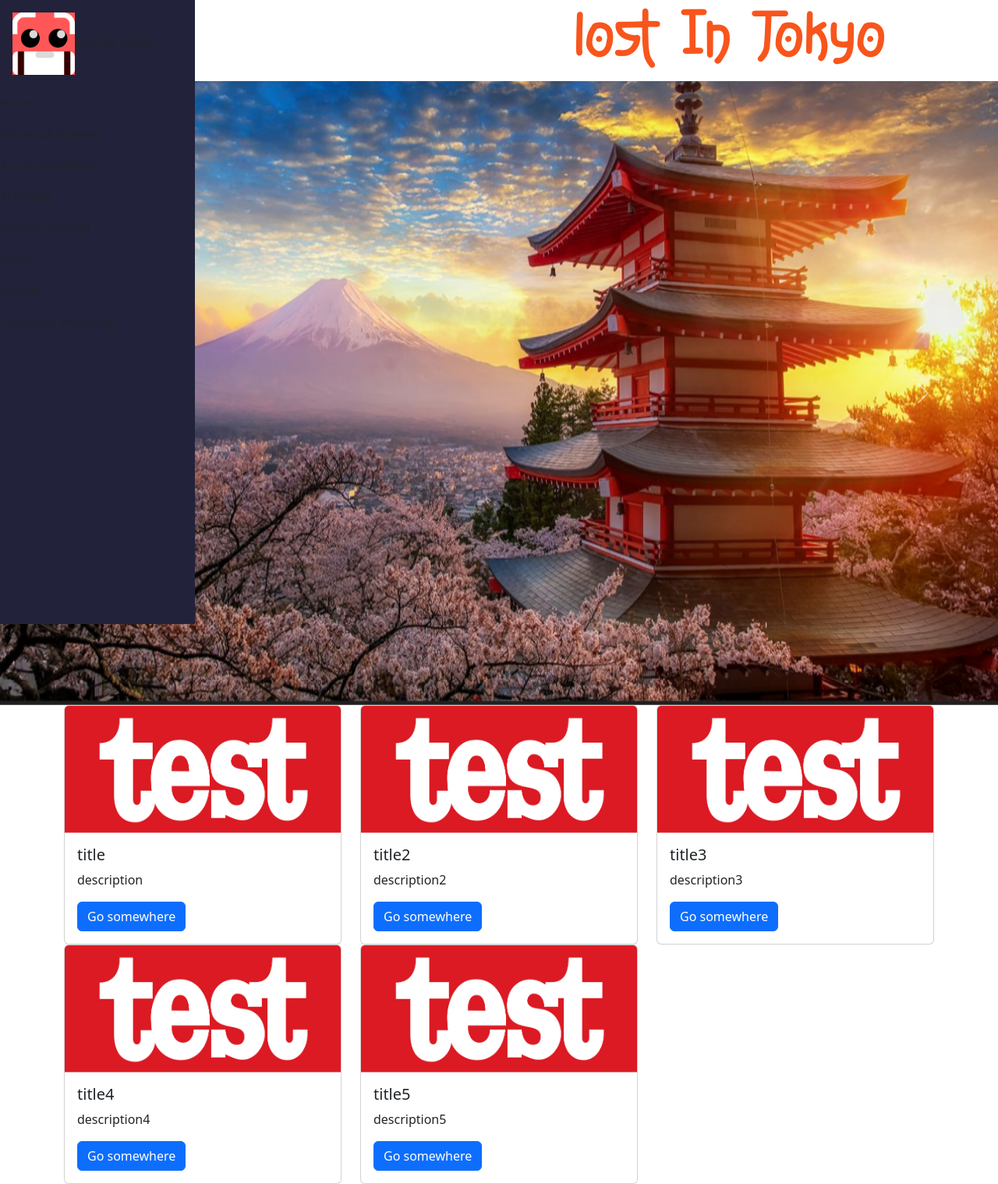
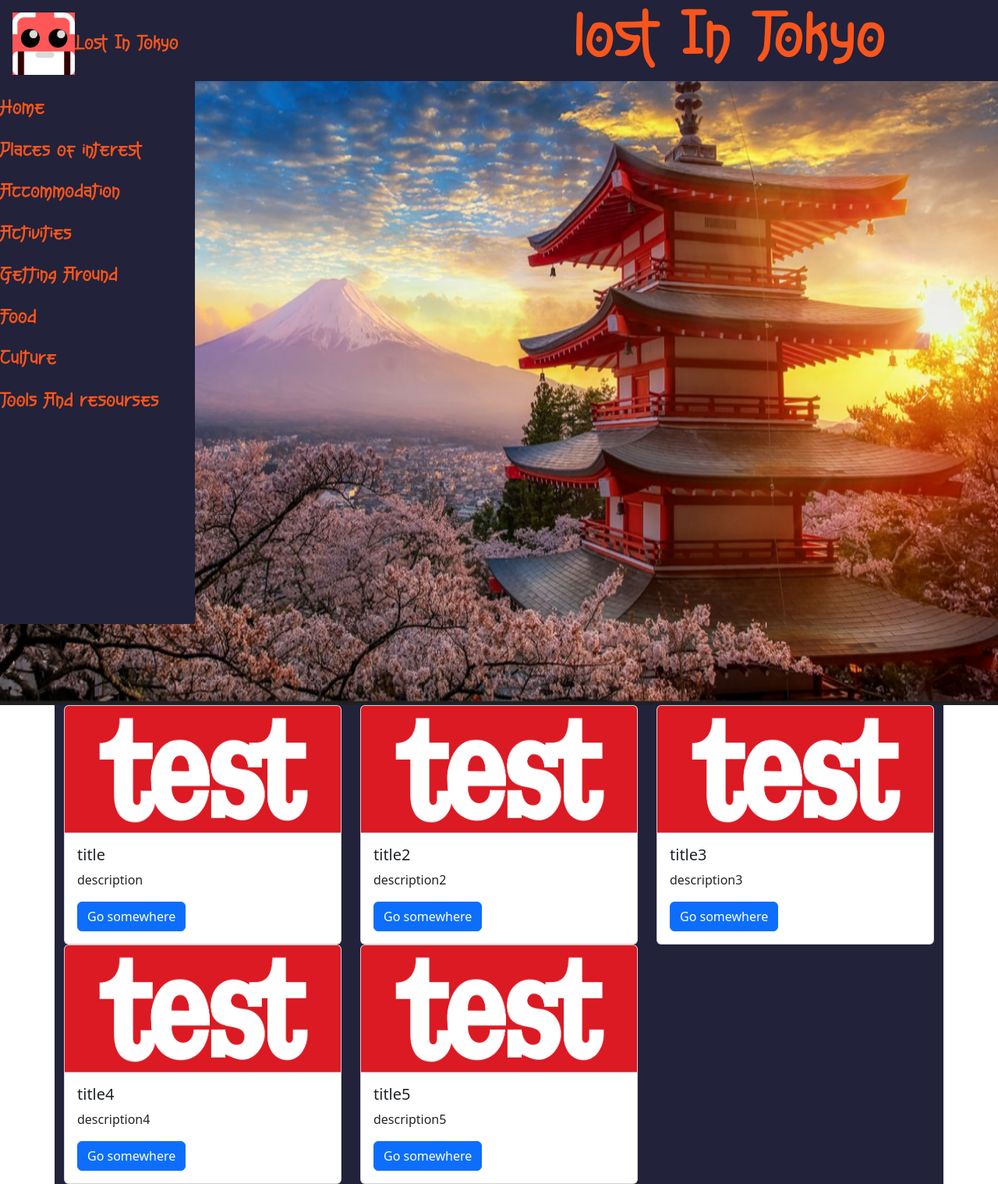
Before and after one commit to TempeHS/2026CT_Web_Isaac.j, a Flask app: page / in a window 1280 px wide. Shown: the whole page at 78% size. Run offline with Flask 3, Linux system fonts and the light colour scheme.

Commit message:
add a lot of things

```diff
--- a/templates/acc.html
+++ b/templates/acc.html
@@ -17,7 +17,7 @@
     color: #ea9e68;
   }
 </style>
-<div class="container">
+<div class="container" style="background-color: #22223b">
   <div class="row">
     <h1>ㅤㅤㅤㅤㅤAccommodation</h1>
   </div>
--- a/templates/act.html
+++ b/templates/act.html
@@ -17,7 +17,7 @@
     color: #ea9e68;
   }
 </style>
-<div class="container">
+<div class="container" style="background-color: #22223b">
   <div class="row">
     <h1>ㅤㅤㅤㅤㅤActivities</h1>
   </div>
--- a/templates/cltr.html
+++ b/templates/cltr.html
@@ -17,7 +17,7 @@
     color: #ea9e68;
   }
 </style>
-<div class="container">
+<div class="container" style="background-color: #22223b">
   <div class="row">
     <h1>ㅤㅤㅤㅤㅤCulture</h1>
   </div>
--- a/templates/contact.html
+++ b/templates/contact.html
@@ -1,5 +1,5 @@
 {% extends 'layout.html' %} {% block content %}
-<div class="container">
+<div class="container" style="background-color: #22223b">
   <div class="row"></div>
 </div>
 <div class="container">
--- a/templates/food.html
+++ b/templates/food.html
@@ -17,7 +17,7 @@
     color: #ea9e68;
   }
 </style>
-<div class="container">
+<div class="container" style="background-color: #22223b">
   <div class="row">
     <h1>ㅤㅤㅤㅤㅤㅤㅤFood</h1>
   </div>
--- a/templates/gar.html
+++ b/templates/gar.html
@@ -17,7 +17,7 @@
     color: #ea9e68;
   }
 </style>
-<div class="container">
+<div class="container" style="background-color: #22223b">
   <div class="row">
     <h1>ㅤㅤㅤㅤㅤGetting Around</h1>
   </div>
--- a/templates/index.html
+++ b/templates/index.html
@@ -1,7 +1,7 @@
 {% extends 'layout.html' %} {% block content %} {%
 include"partials/slider.html"%}
-<div class="container">
-  <div class="row">
+<div class="container" style="background-color: #22223b">
+  <div class="row" style="background-color: #22223b">
     {% for card in cards %}
     <div class="col-sm-12 col-md-6 col-lg-4">
       <div class="card">
--- a/templates/partials/menu.html
+++ b/templates/partials/menu.html
@@ -9,6 +9,29 @@
     background-color: #22223b;
   "
 >
+  <style>
+    @font-face {
+      font-family: "Hakubo";
+      src: url("/static/fonts/Hakubo.ttf") format("truetype");
+      font-weight: normal;
+      font-style: normal;
+    }
+    .navbar-brand,
+    .nav-link {
+      font-family: "Hakubo", sans-serif, "UiSemi";
+      font-size: 25px;
+      color: #f8551c;
+      transition: color 0.2s;
+    }
+    .nav-link.active {
+      color: #f8551c !important;
+      background-color: transparent !important;
+    }
+    .nav-link:hover {
+      color: #ff7b4a !important;
+      background-color: transparent !important;
+    }
+  </style>
   <a class="navbar-brand my-3 ms-3" href="index.html">
     <img src="static/images/logo.png" />Lost In Tokyo
   </a>
--- a/templates/partials/slider.html
+++ b/templates/partials/slider.html
@@ -1,4 +1,6 @@
-<div>
+
+
+  <div style="background-color: #22223b">
     <style>
       @font-face {
         font-family: "Hakubo";
@@ -25,10 +27,18 @@
     >
       <div class="carousel-inner">
         <div class="carousel-item active">
-        <img src="static/images/slideONE.png" class="d-block w-100" alt="..." />
+          <img
+            src="static/images/slideONE.png"
+            class="d-block w-100"
+            alt="..."
+          />
         </div>
         <div class="carousel-item">
-        <img src="static/images/slideTWO.png" class="d-block w-100" alt="..." />
+          <img
+            src="static/images/slideTWO.png"
+            class="d-block w-100"
+            alt="..."
+          />
         </div>
         <div class="carousel-item">
           <img
@@ -58,3 +68,4 @@
       </button>
     </div>
   </div>
+</div>
--- a/templates/poi.html
+++ b/templates/poi.html
@@ -18,7 +18,7 @@
   }
 </style>
 <div class="container">
-  <div class="row">
+  <div class="row" style="background-color: #22223b">
     <h1>ㅤㅤㅤㅤPlaces Of Interest</h1>
     <img src="static/images/forest.png" width="1271px" height="600px" />
   </div>
--- a/templates/tar.html
+++ b/templates/tar.html
@@ -17,7 +17,7 @@
     color: #ea9e68;
   }
 </style>
-<div class="container">
+<div class="container" style="background-color: #22223b">
   <div class="row">
     <h1>ㅤㅤㅤㅤㅤTools and Resourses</h1>
   </div>
```
Lines whose indentation alone changed are shown as unchanged.
